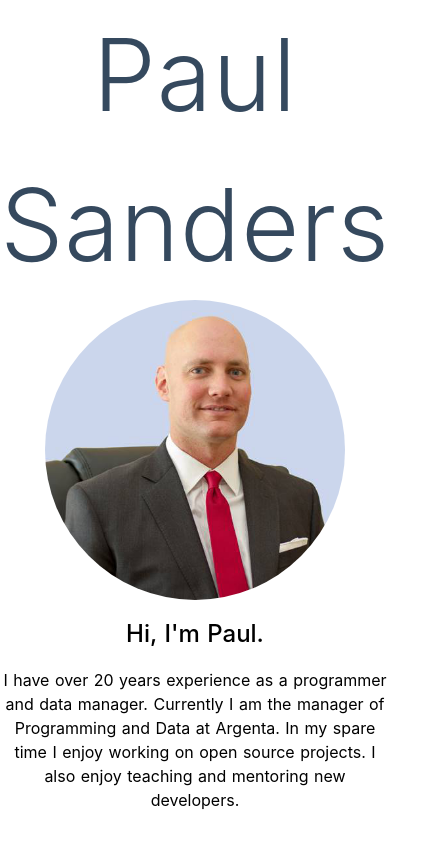
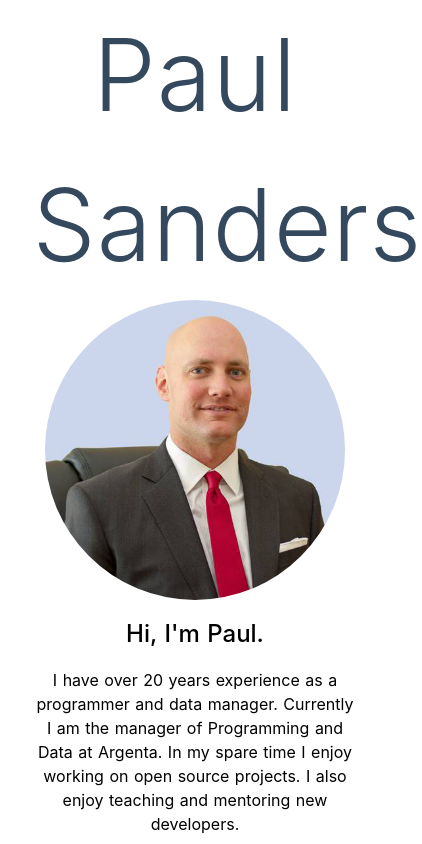
Before and after one commit to sanders41/sanders41.github.io, a Nuxt app: page / in a window 390 px wide. Shown: the top 844 px of the page, 422 px wide, since content can reach past the window. Built offline with nearby package versions, Linux system fonts and the light colour scheme.

Commit message:
Reducing main container width to look better on mobile

```diff
--- a/pages/index.vue
+++ b/pages/index.vue
@@ -1,6 +1,5 @@
 <template>
-  <div class="container">
-    <div>
+  <div class="container mx-auto w-10/12 text-center">
     <h1 class="title">
       Paul Sanders
     </h1>
@@ -55,7 +54,6 @@
     </div>
     <Footer />
   </div>
-  </div>
 </template>
 
 <script lang="ts">
@@ -65,15 +63,6 @@ export default Vue.extend({});
 </script>
 
 <style>
-.container {
-  margin: 0 auto;
-  min-height: 100vh;
-  display: flex;
-  justify-content: center;
-  align-items: center;
-  text-align: center;
-}
-
 .title {
   font-family:
     'Quicksand',
```
Lines whose indentation alone changed are shown as unchanged.
